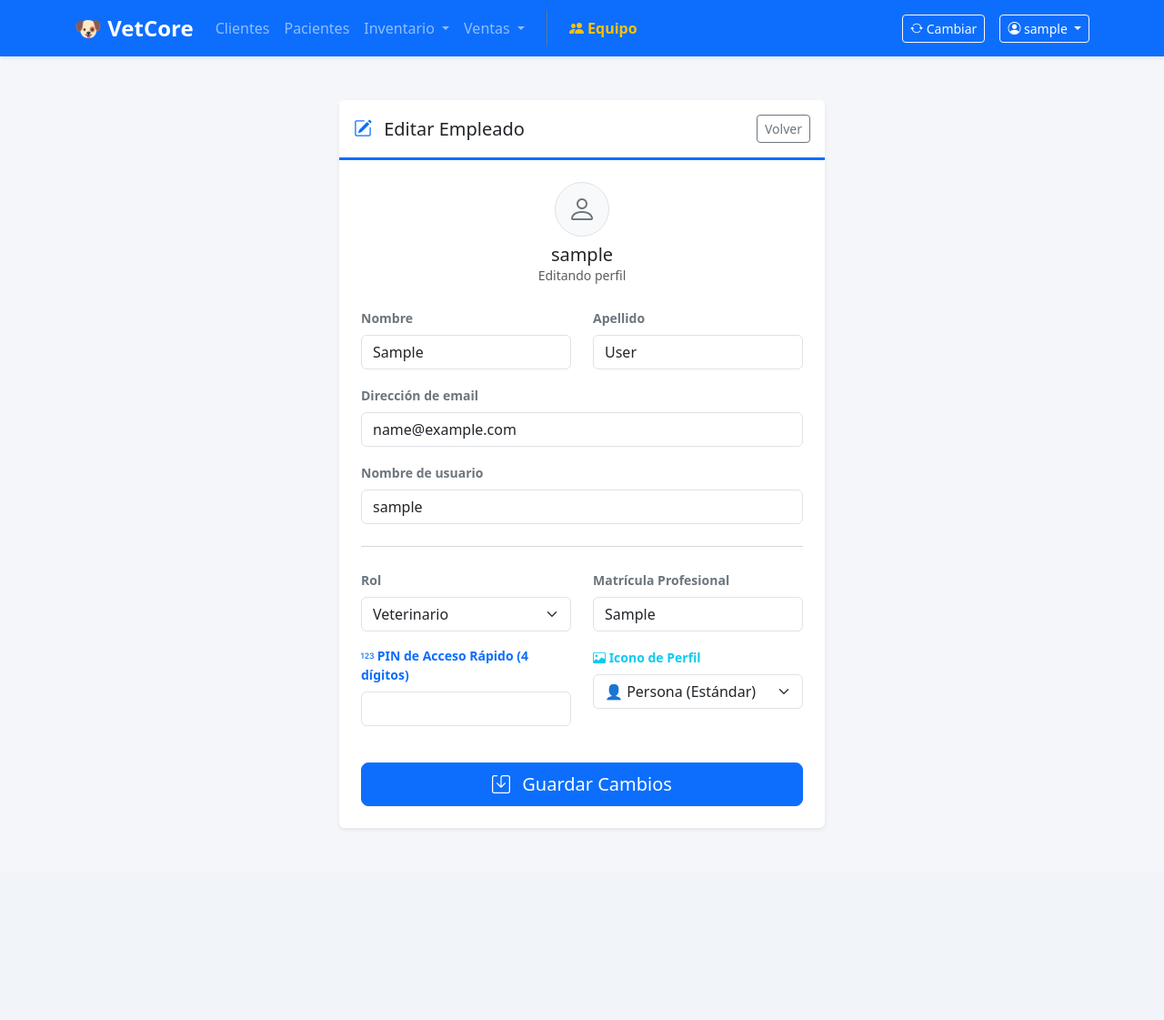
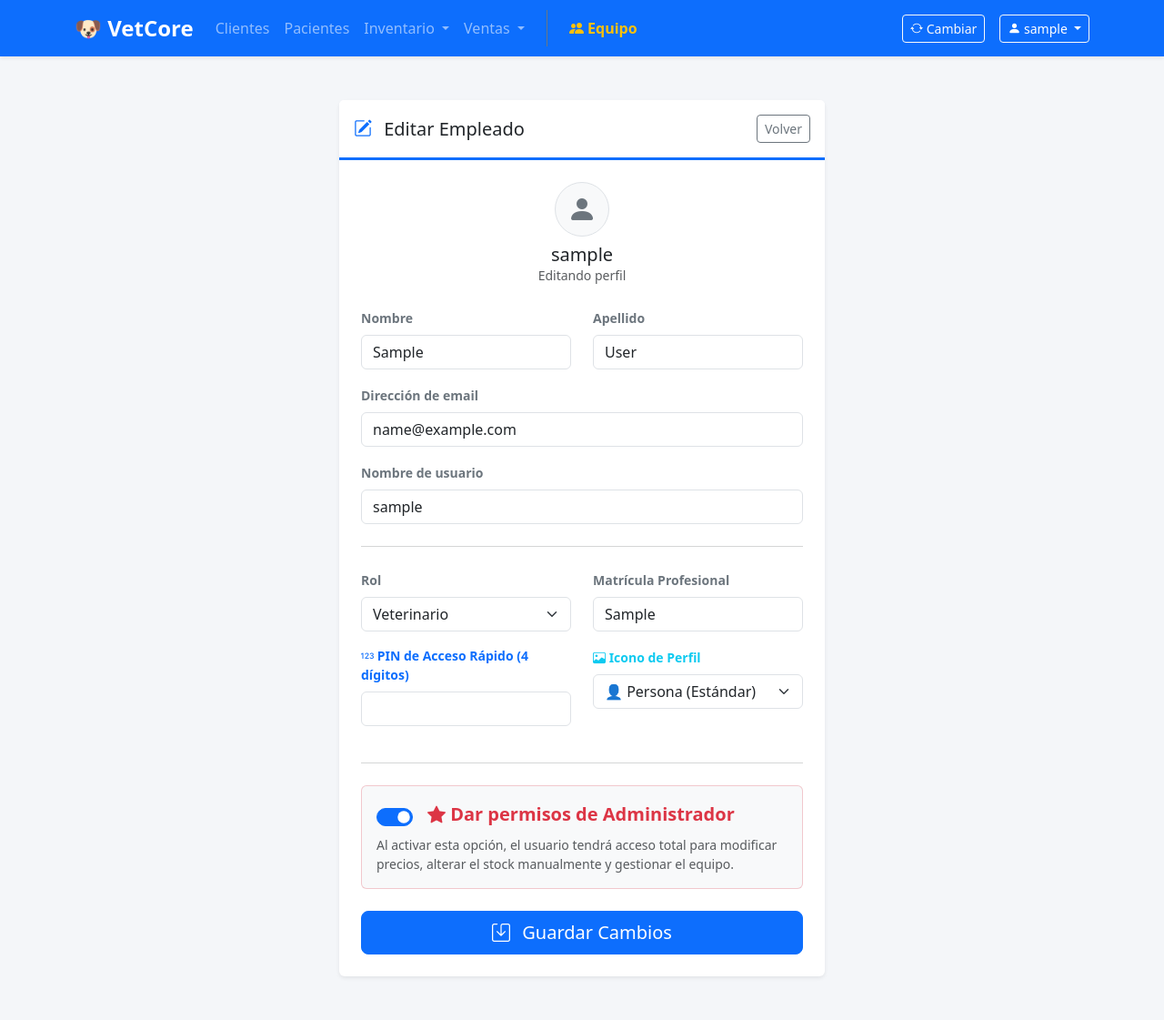
Before and after one commit to collmatias/market-core, a Django app: page /equipo/editar/1/ in a window 1280 px wide. Shown: the whole page at 91% size. Before the commit the page ends 911 px from the top, so only its background shows below. Run offline with Django 5.2, Linux system fonts and the light colour scheme; a user stored in the database is signed in; tables that the repository leaves empty hold one stand-in row (values such as "Sample post").

Commit message:
fix: Renderizado de avatares y toggle de administrador
- Corregida la visualización del avatar dinámico en navbar, tabla de equipo, pantalla de edición y lockscreen.
- Agregado el interruptor (switch) para editar el permiso es_admin en la pantalla de edición de empleados.
- Mejoras menores de UI/UX en formularios de gestión de equipo.

```diff
--- a/backend/templates/base.html
+++ b/backend/templates/base.html
@@ -74,7 +74,7 @@
 
                         <div class="dropdown">
                             <button class="btn btn-primary border-light dropdown-toggle btn-sm" type="button" data-bs-toggle="dropdown">
-                                <i class="bi bi-person-circle"></i> {{ user.username }}
+                                <i class="{{ user.profile.avatar|default:'bi-person-circle' }}"></i> {{ user.username }}
                             </button>
 
                             <ul class="dropdown-menu dropdown-menu-end shadow">
--- a/backend/templates/core/editar_empleado.html
+++ b/backend/templates/core/editar_empleado.html
@@ -13,7 +13,7 @@
 
                     <div class="text-center mb-4">
                         <div class="bg-light rounded-circle d-inline-flex align-items-center justify-content-center border" style="width: 60px; height: 60px;">
-                            <i class="bi bi-person fs-2 text-secondary"></i>
+                            <i class="{{ empleado.profile.avatar|default:'bi-person' }} fs-2 text-secondary"></i>
                         </div>
                         <h5 class="mt-2 mb-0">{{ empleado.username }}</h5>
                         <p class="text-muted small">Editando perfil</p>
@@ -24,6 +24,15 @@
                         {% if form.errors %}
                             <div class="alert alert-danger small">{{ form.errors }}</div>
                         {% endif %}
+
+
+
+
+
+
+
+
+
 
                         <div class="row">
                             <div class="col-md-6 mb-3">
@@ -48,6 +57,11 @@
 
                         <hr class="my-4 text-muted">
 
+
+
+
+
+
                         <div class="row">
                             <div class="col-md-6 mb-3">
                                 <label class="form-label small fw-bold text-secondary">{{ form.rol.label }}</label>
@@ -58,7 +72,6 @@
                                 {{ form.matricula }}
                             </div>
                         </div>
-
                         <div class="row">
                             <div class="col-md-6 mb-3">
                                 <label class="form-label small fw-bold text-primary"><i class="bi bi-123"></i> {{ form.pin.label }}</label>
@@ -69,7 +82,18 @@
                                 {{ form.avatar }}
                             </div>
                         </div>
-
+                        <hr class="my-4 text-muted">
+                        <div class="mb-4 bg-light p-3 rounded border border-danger border-opacity-25">
+                            <div class="form-check form-switch fs-5 d-flex align-items-center">
+                                {{ form.es_admin }}
+                                <label class="form-check-label text-danger fw-bold ms-3" for="{{ form.es_admin.id_for_label }}">
+                                    <i class="bi bi-star-fill"></i> {{ form.es_admin.label }}
+                                </label>
+                            </div>
+                            <div class="form-text small mt-2 text-muted">
+                                Al activar esta opción, el usuario tendrá acceso total para modificar precios, alterar el stock manualmente y gestionar el equipo.
+                            </div>
+                        </div>
                         <div class="d-grid mt-4">
                             <button type="submit" class="btn btn-primary btn-lg"><i class="bi bi-save me-2"></i> Guardar Cambios</button>
                         </div>
--- a/backend/templates/core/gestion_equipo.html
+++ b/backend/templates/core/gestion_equipo.html
@@ -52,7 +52,9 @@
                         <tbody>
                             {% for perfil in empleados %}
                             <tr>
-                                <td class="fw-bold">{{ perfil.user.username }}</td>
+                                <td class="fw-bold">
+                                    <i class="{{ perfil.avatar|default:'bi-person-fill' }} text-primary me-1"></i> {{ perfil.user.username }}
+                                </td>
                                 <td>{{ perfil.user.first_name }} {{ perfil.user.last_name }}</td>
 <td>
                                     <span class="badge {% if perfil.rol == 'VETERINARIO' %}bg-success{% else %}bg-primary{% endif %}">
--- a/backend/templates/core/lockscreen.html
+++ b/backend/templates/core/lockscreen.html
@@ -37,7 +37,7 @@
             <div class="card user-card border-0 shadow-sm h-100 bg-white" onclick="abrirPinPad('{{ perfil.user.id }}', '{{ perfil.user.first_name|default:perfil.user.username }}')">
                 <div class="card-body text-center p-4">
                     <div class="bg-primary bg-opacity-10 rounded-circle d-inline-flex align-items-center justify-content-center mb-3" style="width: 80px; height: 80px;">
-                        <i class="bi bi-person-fill fs-1 text-primary"></i>
+                        <i class="{{ perfil.avatar|default:'bi-person-fill' }} fs-1 text-primary"></i>
                     </div>
                     <h5 class="fw-bold mb-1">{{ perfil.user.first_name|default:perfil.user.username|title }}</h5>
                     <span class="badge bg-secondary small">{{ perfil.get_rol_display }}</span>
```
